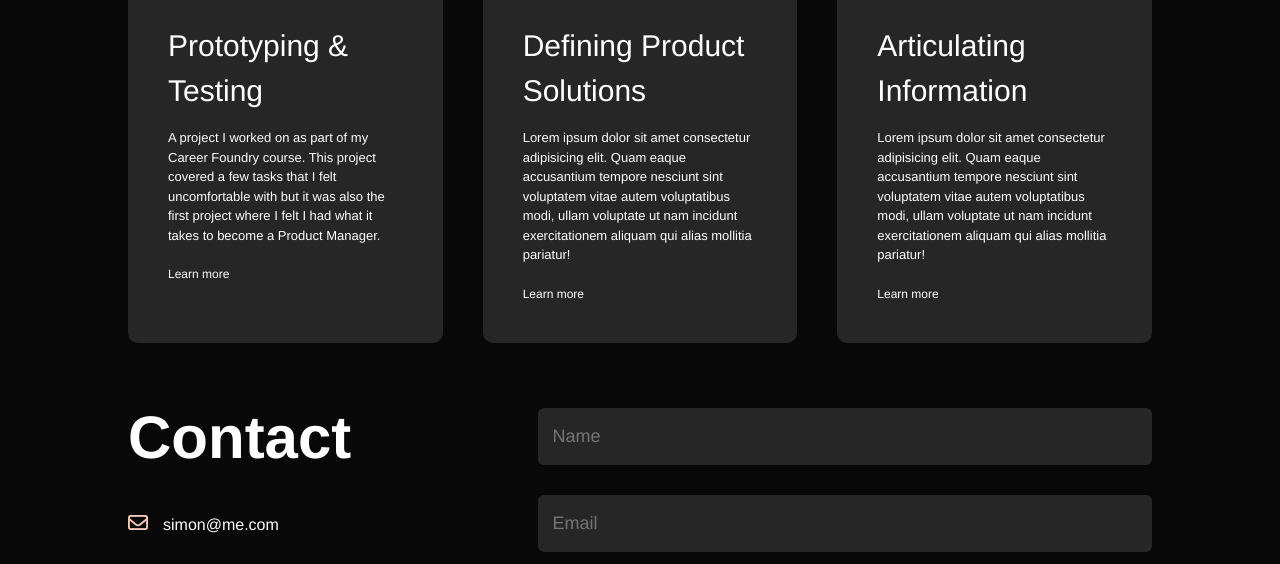
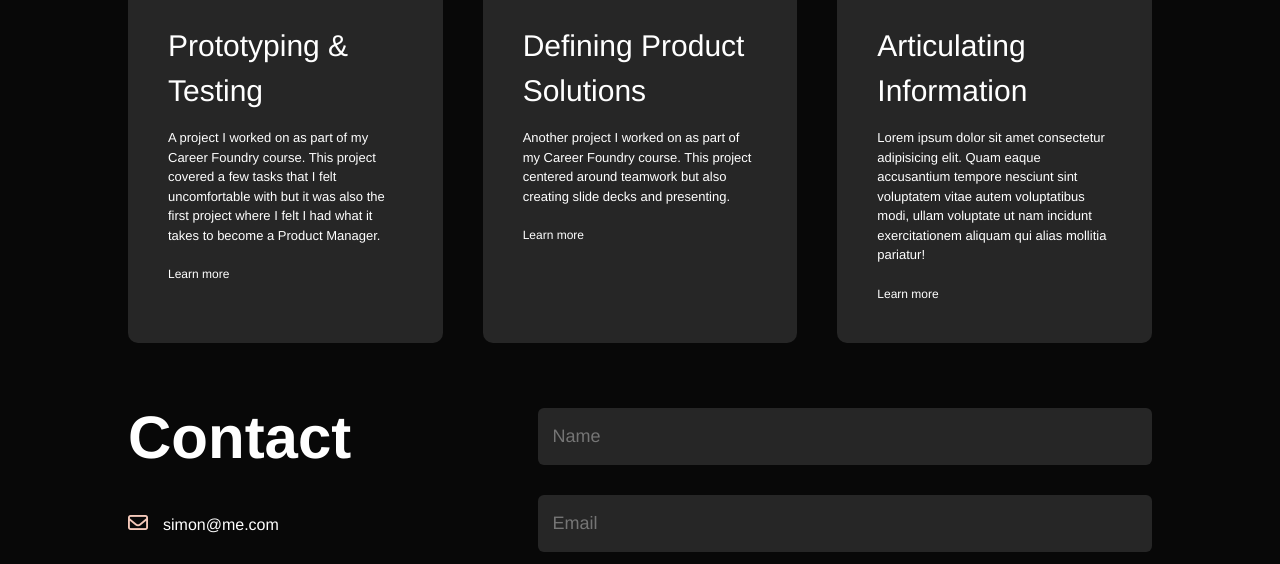
Before and after one commit to simonmoore23/portfolio, a plain HTML site: page index.html in a window 1280 px wide. Shown: the part 1880-2444 px from the top of the page. Drawn offline with Linux system fonts and the light colour scheme.

Commit message:
added second case study

```diff
--- a/assets/css/style.css
+++ b/assets/css/style.css
@@ -14,7 +14,7 @@ body {
 #header {
     width: 100%;
     height: 100vh;
-    background-image: url('/assets/Images/Widescreen.png');
+    background-image: url(/assets/Images/Widescreen.png);
     background-size: cover;
     background-position: top center;
 }
--- a/index.html
+++ b/index.html
@@ -93,10 +93,8 @@
             <div>
                 <i class="fa-solid fa-crop"></i>
                 <h2>Defining Product Solutions</h2>
-                <p>Lorem ipsum dolor sit amet consectetur adipisicing elit. Quam eaque accusantium
-                    tempore nesciunt sint voluptatem vitae autem voluptatibus modi, ullam voluptate
-                    ut nam incidunt exercitationem aliquam qui alias mollitia pariatur!</p>
-                <a href="#">Learn more</a>
+                <p>Another project I worked on as part of my Career Foundry course. This project centered around teamwork but also creating slide decks and presenting.</p>
+                <a href="assets/Images/Portfolio 2.pdf">Learn more</a>
             </div>
             <div>
                 <i class="fa-solid fa-info"></i>
```
Also changed, not shown: 1 other file.
